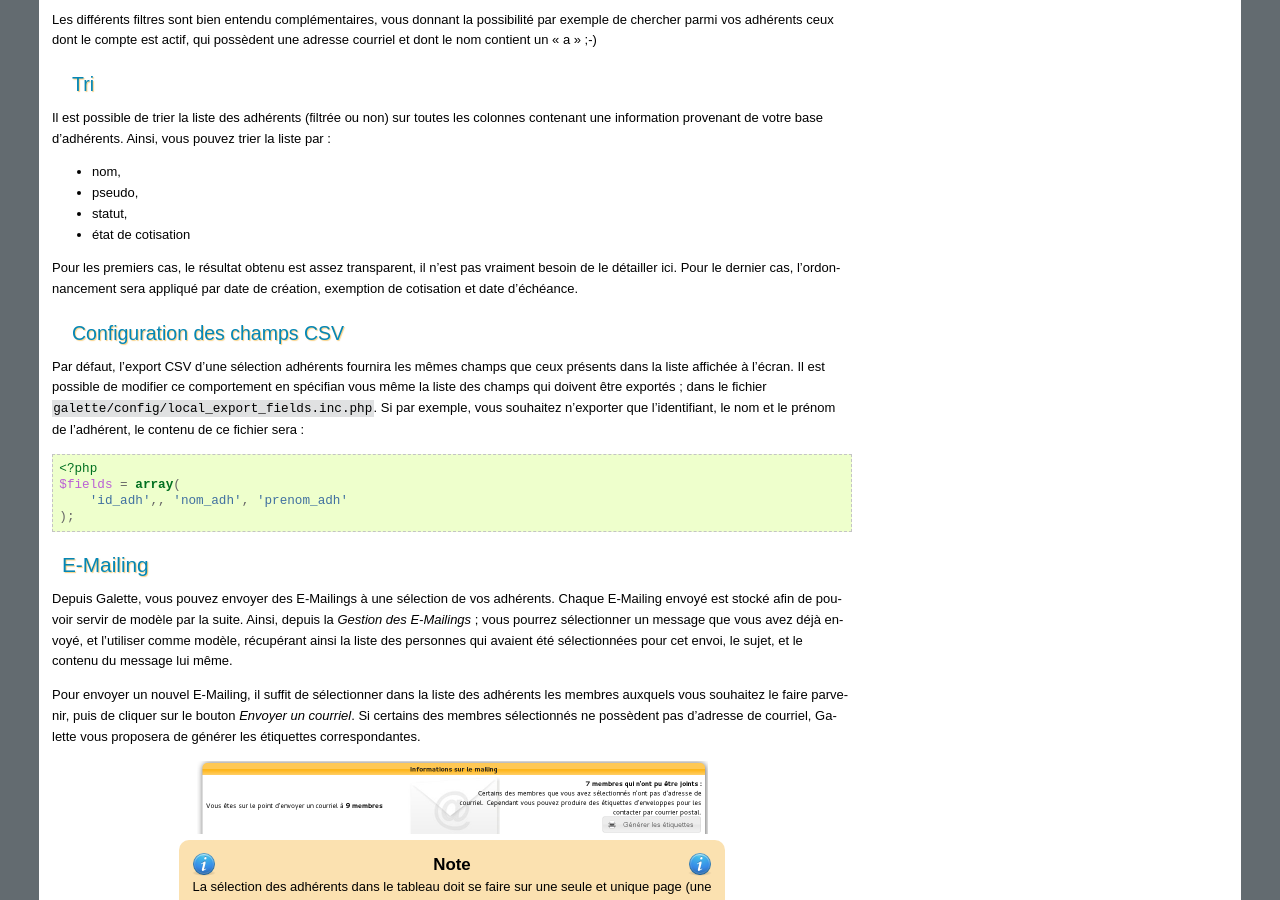
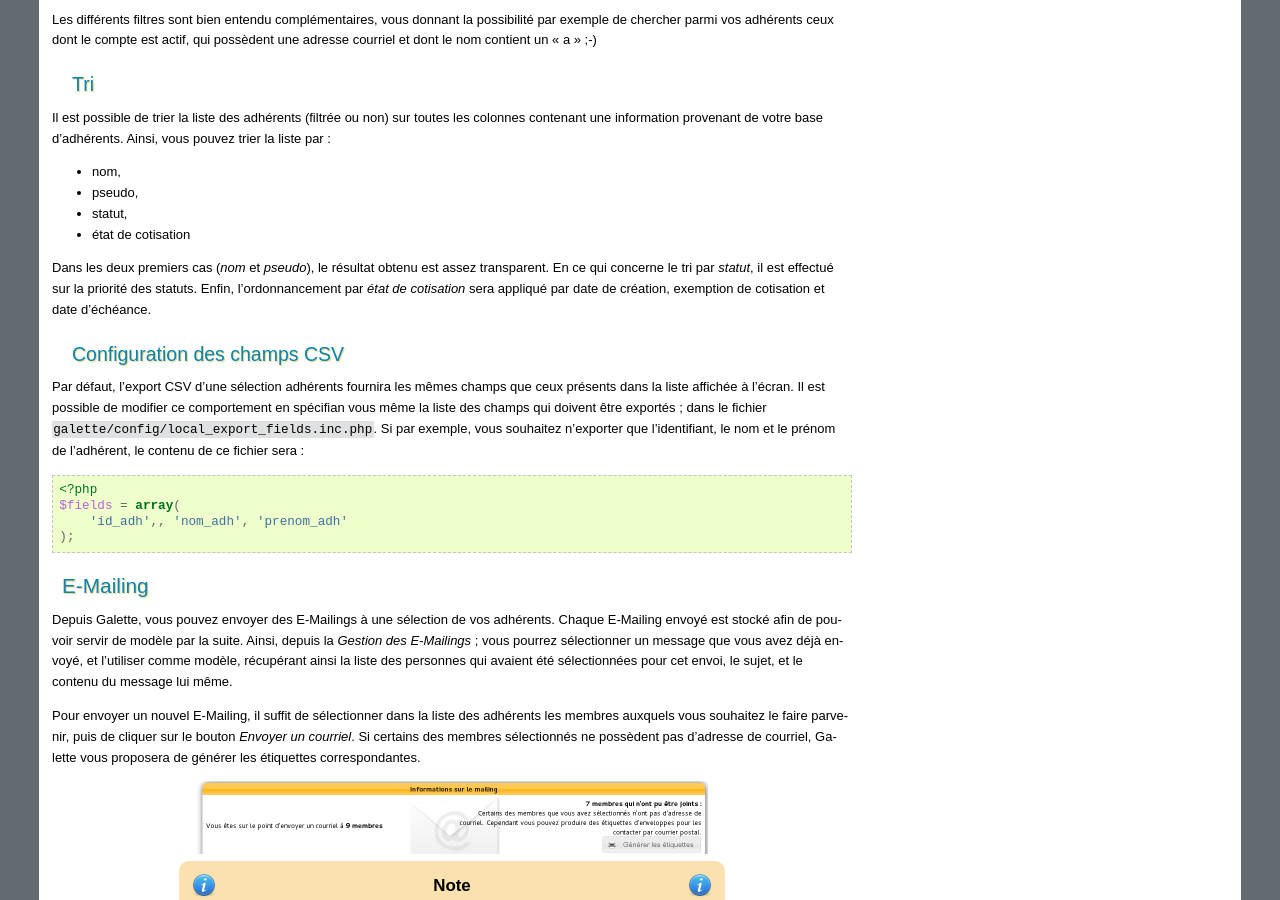
Before and after one commit to galette/galettedoc, a Sphinx documentation site: the page built from source/usermanual/adherents.rst, in a window 1280 px wide and 900 px high, scrolled down 2860 px. Built offline with Sphinx 7.4.7, drawn with Linux system fonts in a browser that asks for light colours.

Commit message:
Précisions sur le tri; fixes #688

```diff
--- a/source/usermanual/adherents.rst
+++ b/source/usermanual/adherents.rst
@@ -96,7 +96,7 @@ Il est possible de trier la liste des adhérents (filtrée ou non) sur toutes le
 * statut,
 * état de cotisation
 
-Pour les premiers cas, le résultat obtenu est assez transparent, il n'est pas vraiment besoin de le détailler ici. Pour le dernier cas, l'ordonnancement sera appliqué par date de création, exemption de cotisation et date d'échéance.
+Dans les deux premiers cas (`nom` et `pseudo`), le résultat obtenu est assez transparent. En ce qui concerne le tri par `statut`, il est effectué sur la priorité des statuts. Enfin, l'ordonnancement par `état de cotisation` sera appliqué par date de création, exemption de cotisation et date d'échéance.
 
 Configuration des champs CSV
 ^^^^^^^^^^^^^^^^^^^^^^^^^^^^
```
